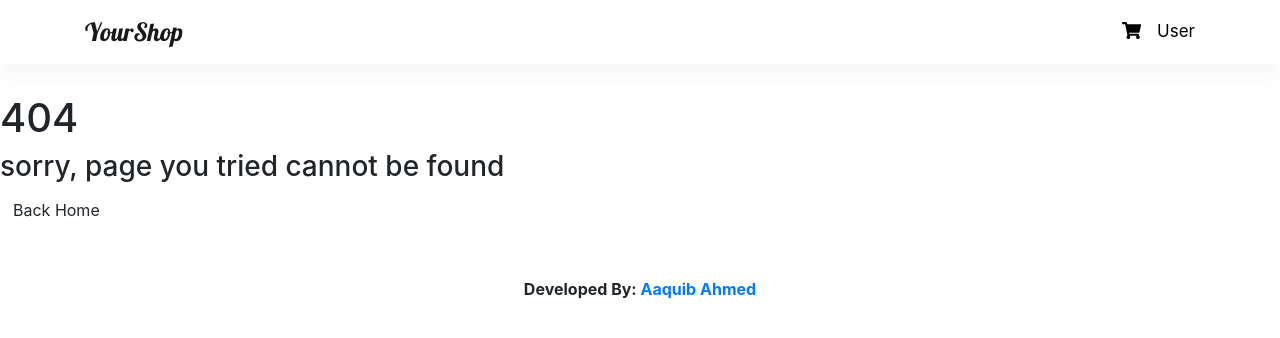
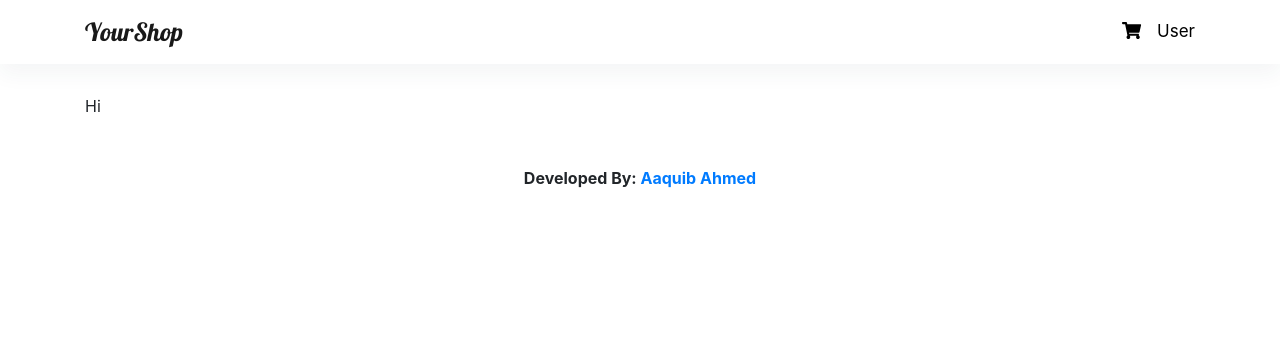
Before and after one commit to killcodeX/ecommerce-redux, a React (Create React App) app: page /product in a window 1280 px wide. Before the commit this address had no page. Shown: the top 338 px of the page. Built offline with nearby package versions, Linux system fonts and the light colour scheme.

Commit message:
added product page

```diff
--- a/src/App.js
+++ b/src/App.js
@@ -1,7 +1,7 @@
 import React from "react";
 import { BrowserRouter as Router, Route, Switch } from "react-router-dom";
 import { Login, Error } from "./auth";
-import { MainPage } from "./Pages";
+import { MainPage, ProductPage } from "./Pages";
 import {Header, Footer} from './components';
 
 function App() {
@@ -11,6 +11,7 @@ function App() {
       <Switch>
         <Route exact path="/" component={MainPage}/>
         <Route exact path="/login" component={Login} />
+        <Route path="/product" component={ProductPage}/>
         <Route path="*" component={Error}/>
       </Switch>
       <Footer/>
--- a/src/Pages/index.js
+++ b/src/Pages/index.js
@@ -1,5 +1,6 @@
 import MainPage from './mainPage';
+import ProductPage from './productPage';
 
 
 
-export {MainPage};
+export {MainPage, ProductPage};
--- /dev/null
+++ b/src/Pages/productPage.js
@@ -0,0 +1,10 @@
+import React from 'react';
+import Data from '../mockSingleProduct';
+
+export default function ProductPage() {
+    return (
+        <div className='section'>
+            <div className='container'>Hi</div>
+        </div>
+    )
+}
--- /dev/null
+++ b/src/mockSingleProduct.js
@@ -0,0 +1,10 @@
+const data = {
+    "id": 1,
+    "title": "Fjallraven - Foldsack No. 1 Backpack, Fits 15 Laptops",
+    "price": 109.95,
+    "description": "Your perfect pack for everyday use and walks in the forest. Stash your laptop (up to 15 inches) in the padded sleeve, your everyday",
+    "category": "men clothing",
+    "image": "https://fakestoreapi.com/img/81fPKd-2AYL._AC_SL1500_.jpg"
+  }
+
+  export default data;
```
Also changed, not shown: 1 other file (tests, documents, lock files or other folders).
